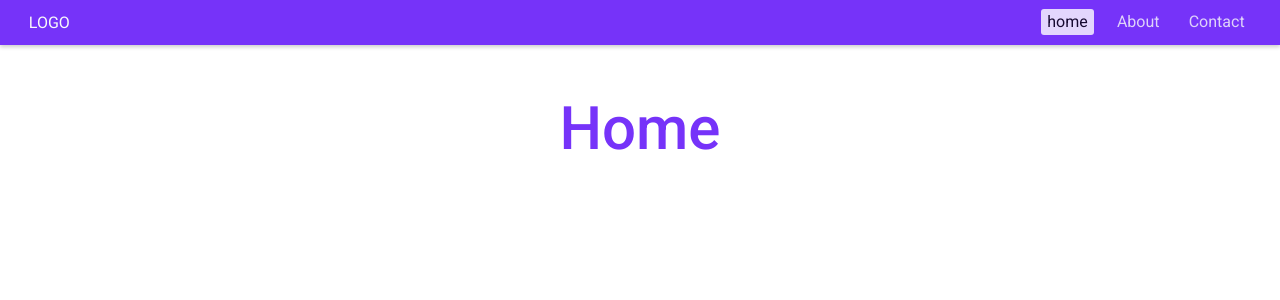
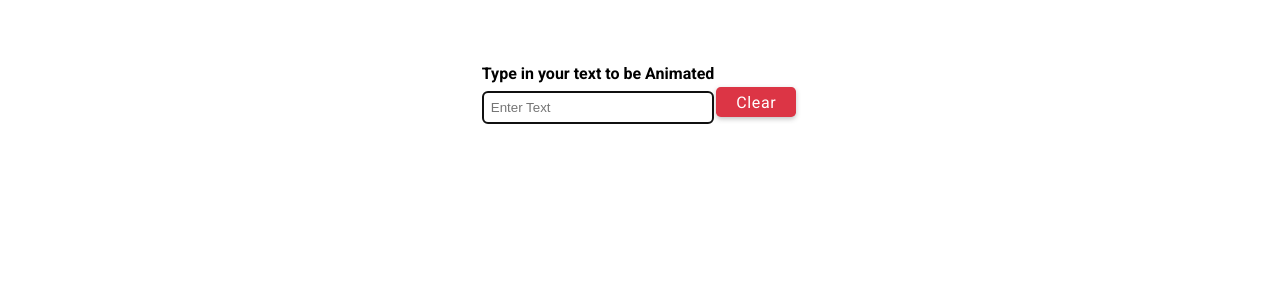
Before and after one commit to Dikshant20011891/React-practice-projects, a React (Create React App) app: page / in a window 1280 px wide. Shown: the top 300 px of the page. Built offline with nearby package versions, Linux system fonts and the light colour scheme.

Commit message:
Text Animation

```diff
--- a/package.json
+++ b/package.json
@@ -8,6 +8,7 @@
     "@testing-library/react": "^16.2.0",
     "@testing-library/user-event": "^13.5.0",
     "react": "^19.0.0",
+    "react-animated-text-content": "^1.0.1",
     "react-dom": "^19.0.0",
     "react-icons": "^5.5.0",
     "react-scripts": "5.0.1",
--- a/src/App.js
+++ b/src/App.js
@@ -1,5 +1,6 @@
 import './App.css';
-import ResponsiveNav from './projects/17-responsive-nav/ResponsiveNav';
+import TextAnimationApp from './projects/18-text-animation/TextAnimationApp';
+// import ResponsiveNav from './projects/17-responsive-nav/ResponsiveNav';
 // import NotesApp from './projects/16-notes-app/NotesApp';
 // import RegForm from './projects/15-reg-form-validation/RegForm';
 // import FilterContactsApp from './projects/14-filter-contacts-app/FilterContactsApp';
@@ -36,7 +37,8 @@
       {/* <FilterContactsApp /> */}
       {/* <RegForm /> */}
       {/* <NotesApp /> */}
-      <ResponsiveNav />
+      {/* <ResponsiveNav /> */}
+      <TextAnimationApp />
     </div>
   );
 }
--- /dev/null
+++ b/src/projects/18-text-animation/TextAnimationApp.jsx
@@ -0,0 +1,52 @@
+import React, { useEffect, useRef, useState } from 'react'
+import Button from "../components/Button"
+import FormGroup from '../components/FormGroup'
+import AnimatedText from 'react-animated-text-content'
+
+const TextAnimationApp = () => {
+  const [inputValue, setInputValue] = useState("")
+  const [animationText, setAnimationText] = useState("")
+
+  const handleInputChange = (e) => {
+    setInputValue(e.target.value)
+  }
+
+  const handleClear = () => {
+    setAnimationText(inputValue)
+    setInputValue("")
+  }
+
+  let inputText = useRef(null);
+  useEffect(() => {
+    inputText.current.focus()
+  })
+
+  return (
+    <div className='container text-center'>
+      <form action="" className="container d-flex mt-4" onSubmit={(e) => e.preventDefault()}>
+        <FormGroup
+          labelText={"Type in your text to be Animated"}
+          inputType="text"
+          placeholder={"Enter Text"}
+          values={inputValue}
+          onChange={handleInputChange}
+          reference={inputText}
+        />
+        <Button text="Clear" btnClass={"btn-large btn-danger"} onClick={handleClear}/>
+      </form>
+      {animationText &&
+        <AnimatedText
+          type='char'
+          className='title'
+          interval={0.04}
+          duration={1.1}
+          animation={{ y: "-250px", ease: "linear",}}
+
+        >
+        {animationText}
+      </AnimatedText>}
+    </div>
+  )
+}
+
+export default TextAnimationApp
--- /dev/null
+++ b/src/projects/components/FormGroup.jsx
@@ -0,0 +1,33 @@
+import React from 'react'
+
+const FormGroup = ({
+  labelText,
+  inputType,
+  placeholder,
+  values,
+  onInput,
+  onKeyUp,
+  onChange,
+  className,
+  reference,
+  readOnly = false,
+}) => {
+  return (
+    <div className="form-group">
+        <label>{labelText}</label>
+        <input
+          type={inputType}
+          placeholder={placeholder}
+          value={values}
+          onInput={onInput}
+          onKeyUp={onKeyUp}
+          onChange={onChange}
+          className={className}
+          readOnly={readOnly}
+          ref={reference}
+        />
+    </div>
+  )
+}
+
+export default FormGroup
```
Also changed, not shown: 1 other file (tests, documents, lock files or other folders).
